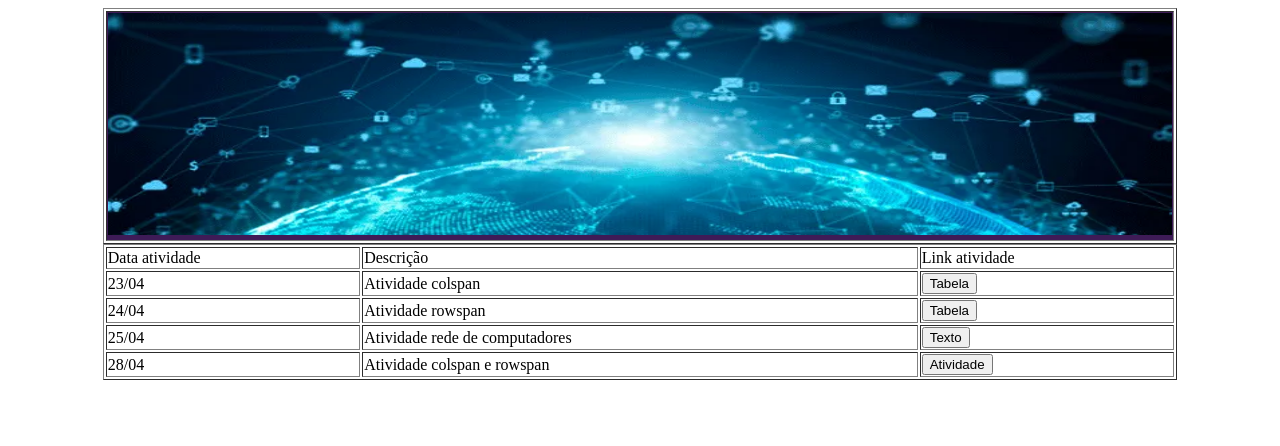
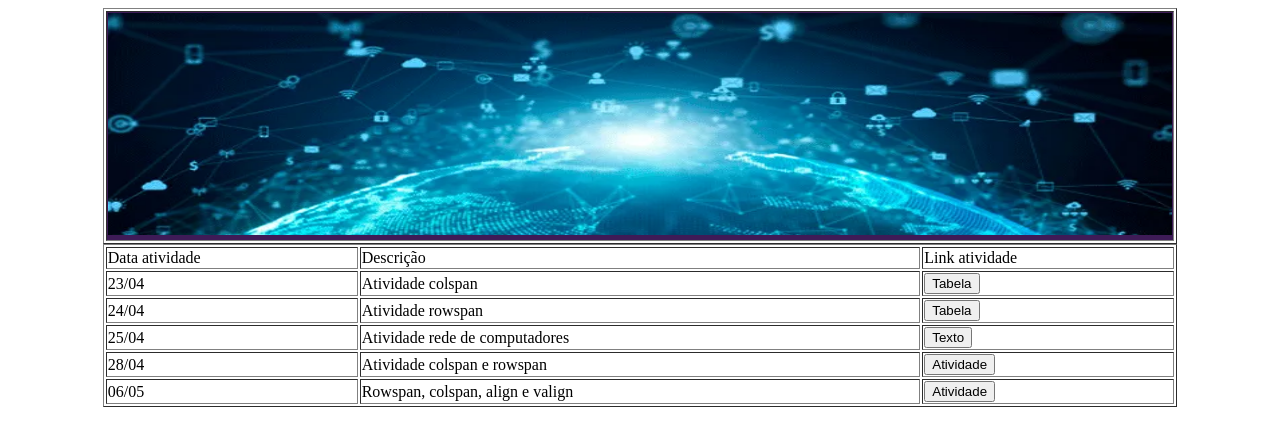
Before and after one commit to hernanegonsalves/html15-04, a plain HTML site: page index.html in a window 1280 px wide. Drawn offline with Linux system fonts and the light colour scheme.

Commit message:
Update index.html

```diff
--- a/index.html
+++ b/index.html
@@ -71,6 +71,17 @@
             <a href="exercico2804.html"> <button>Atividade </button> </a>
         </td>
     </tr>
+        <tr>
+        <td>
+            06/05
+        </td>
+        <td>
+            Rowspan, colspan, align e valign
+        </td>
+        <td>
+            <a href="06maio.html"> <button>Atividade </button> </a>
+        </td>
+    </tr>
   </table>
 
 
```
